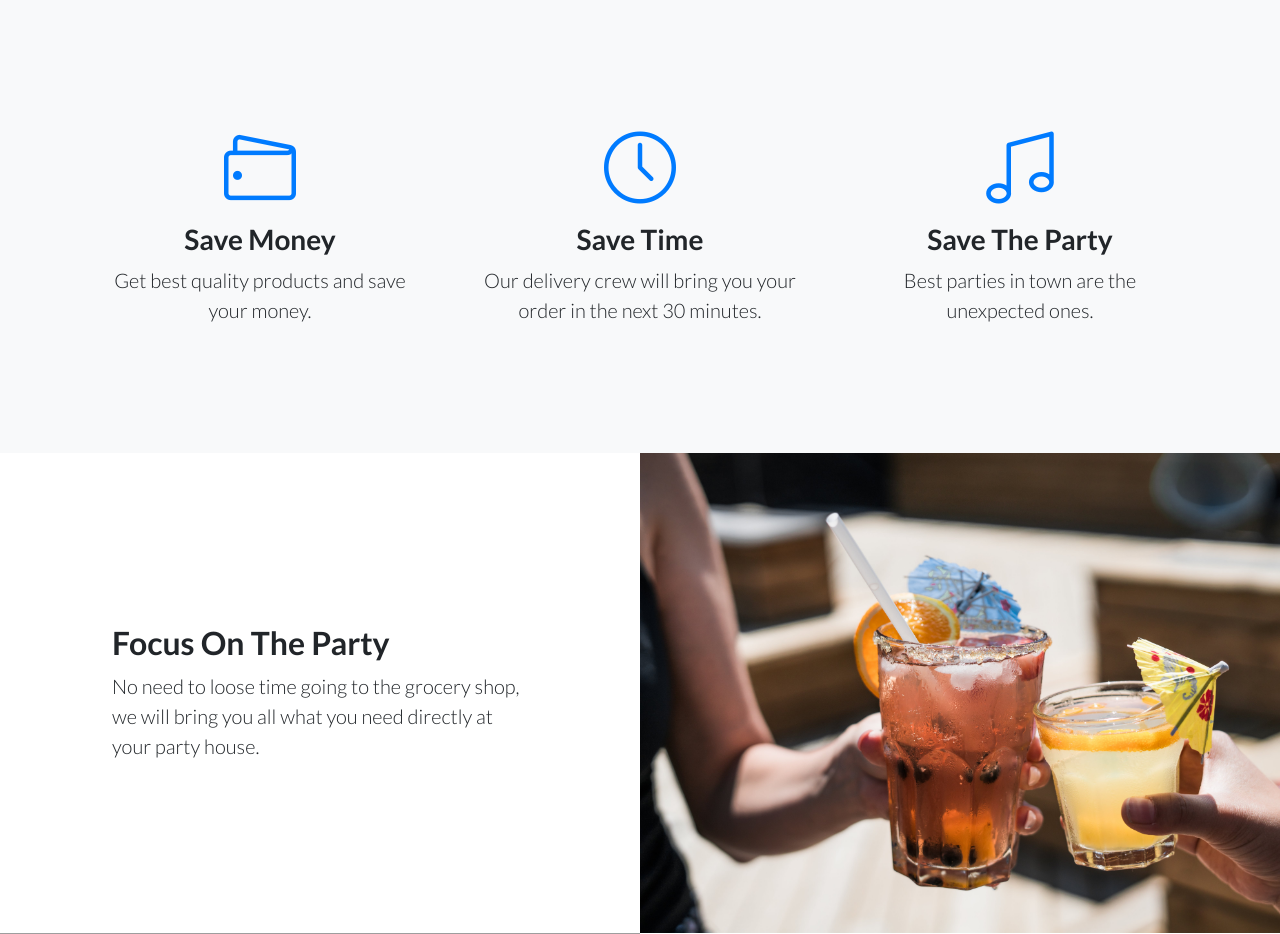
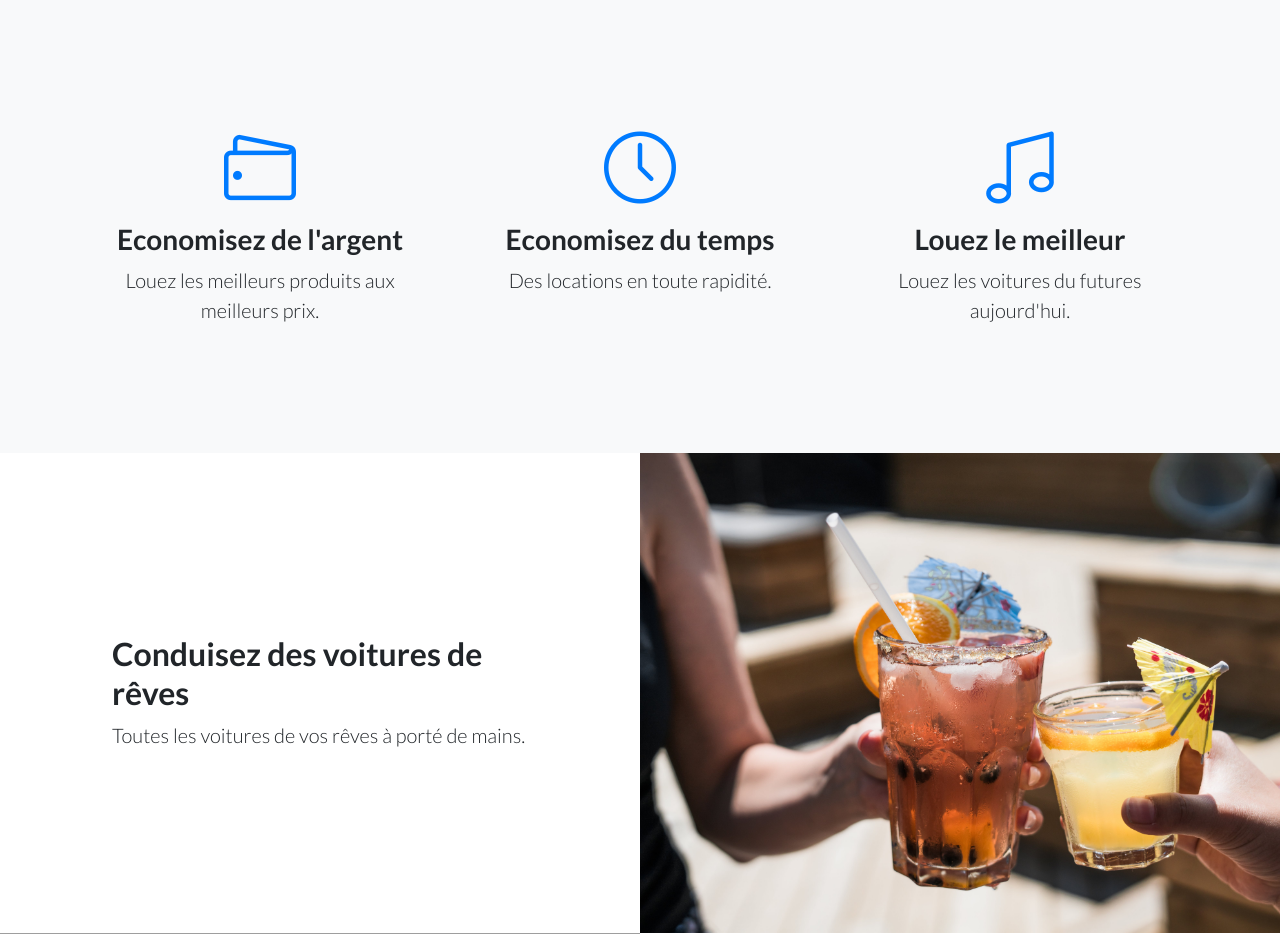
Before and after one commit to Dorian942/Database, a PHP site: page / in a window 1280 px wide. Shown: the part 581-1515 px from the top of the page. Run offline with PHP 8.4, Linux system fonts and the light colour scheme; grey boxes are pictures that could not be loaded.

Commit message:
Update index.php

```diff
--- a/index.php
+++ b/index.php
@@ -83,8 +83,8 @@
               <div class="features-icons-icon d-flex">
                 <i class="icon-wallet m-auto text-primary"></i>
               </div>
-              <h3>Save Money</h3>
-              <p class="lead mb-0">Get best quality products and save your money.</p>
+              <h3>Economisez de l'argent</h3>
+              <p class="lead mb-0">Louez les meilleurs produits aux meilleurs prix.</p>
             </div>
           </div>
           <div class="col-lg-4">
@@ -92,8 +92,8 @@
               <div class="features-icons-icon d-flex">
                 <i class="icon-clock m-auto text-primary"></i>
               </div>
-              <h3>Save Time</h3>
-              <p class="lead mb-0">Our delivery crew will bring you your order in the next 30 minutes.</p>
+              <h3>Economisez du temps</h3>
+              <p class="lead mb-0">Des locations en toute rapidité.</p>
             </div>
           </div>
           <div class="col-lg-4">
@@ -101,8 +101,8 @@
               <div class="features-icons-icon d-flex">
                 <i class="icon-music-tone-alt m-auto text-primary"></i>
               </div>
-              <h3>Save The Party</h3>
-              <p class="lead mb-0">Best parties in town are the unexpected ones.</p>
+              <h3>Louez le meilleur</h3>
+              <p class="lead mb-0">Louez les voitures du futures aujourd'hui.</p>
             </div>
           </div>
         </div>
@@ -115,9 +115,9 @@
         <div class="row no-gutters">
           <div class="col-lg-6 order-lg-2 text-white showcase-img" style="background-image: url('img/drink-cheers.jpeg');"></div>
           <div class="col-lg-6 order-lg-1 my-auto showcase-text">
-            <h2>Focus On The Party</h2>
+            <h2>Conduisez des voitures de rêves</h2>
             <p class="lead mb-0">
-              No need to loose time going to the grocery shop, we will bring you all what you need directly at your party house.
+              Toutes les voitures de vos rêves à porté de mains.
             </p>
           </div>
         </div>
@@ -125,9 +125,9 @@
         <div class="row no-gutters">
           <div class="col-lg-6 text-white showcase-img" style="background-image: url('img/stock.jpeg');"></div>
           <div class="col-lg-6 my-auto showcase-text">
-            <h2>All What You Need</h2>
+            <h2>Des intérieurs entièrement customisables</h2>
             <p class="lead mb-0">
-              We got the biggest warehouses to meet your needs. Never be short again during parties.
+              Toute vos envies sont réalisable pour vous sentir à bord de votre propre voiture.
             </p>
           </div>
         </div>
@@ -135,9 +135,9 @@
         <div class="row no-gutters">
           <div class="col-lg-6 order-lg-2 text-white showcase-img" style="background-image: url('img/deliver.jpeg');"></div>
           <div class="col-lg-6 order-lg-1 my-auto showcase-text">
-            <h2>Delivered In Less Than 30 Minutes</h2>
+            <h2>Lassé de conduire des voitures ?</h2>
             <p class="lead mb-0">
-              Our delivery crew is trained to go as fast as possible, even when the city is crowded.
+              Venez loué nos prototypes de motos pour des sensations incoryables.
             </p>
           </div>
         </div>
```
